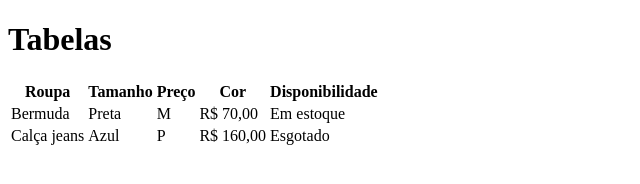
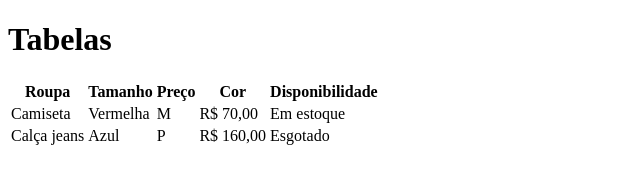
Before and after one commit to BrenoArraz/aula-tabela, a plain HTML site: page index.html in a window 1280 px wide. Shown: the full height of the page, 0-640 px from the left. Drawn offline with Linux system fonts and the light colour scheme.

Commit message:
Mudando preta para vermelha na coluna da cor

```diff
--- a/index.html
+++ b/index.html
@@ -18,8 +18,8 @@
     </tr>
 
     <tr>
-      <td>Bermuda</td>
-      <td>Preta</td>
+      <td>Camiseta</td>
+      <td>Vermelha</td>
       <td>M</td>
       <td>R$ 70,00</td>
       <td>Em estoque</td>
```
